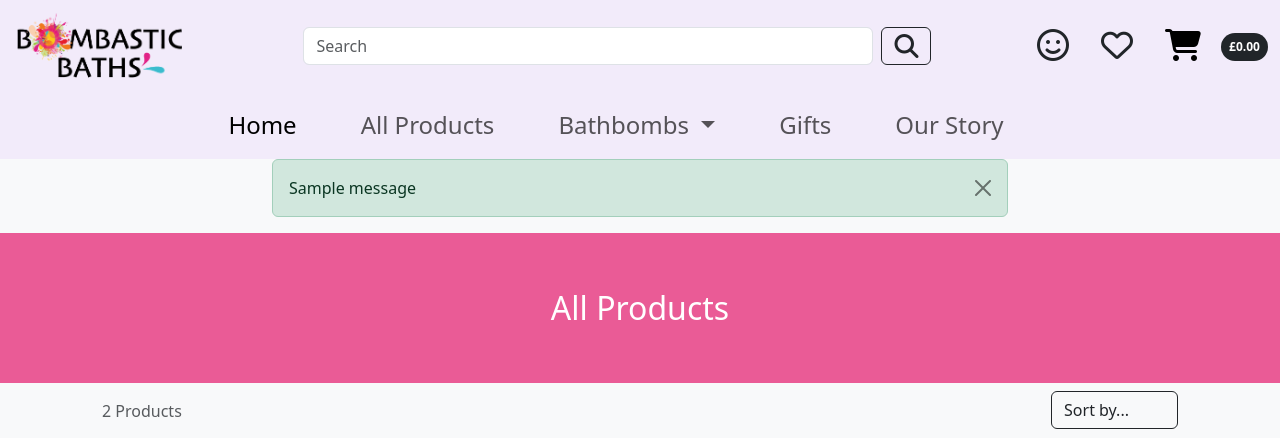
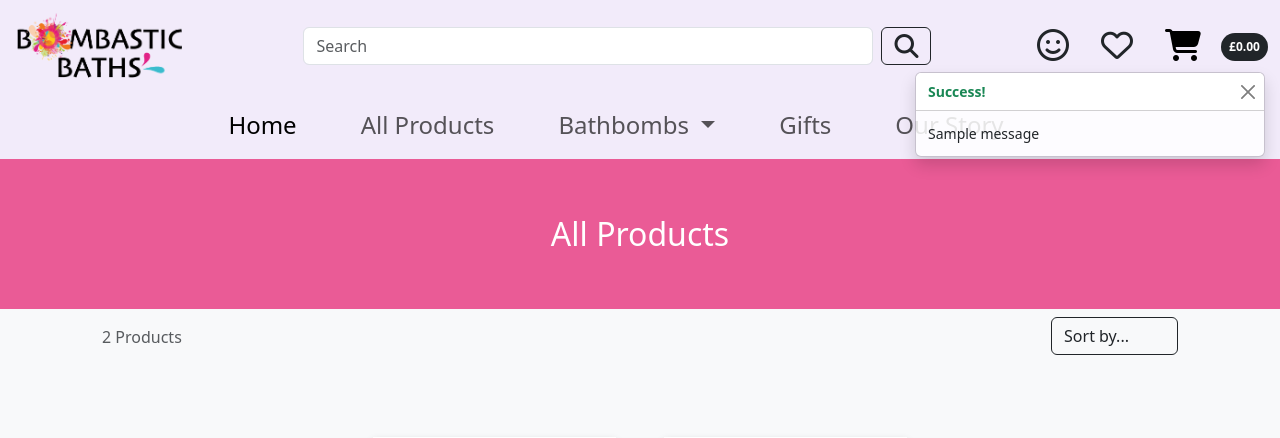
Before and after one commit to KlaraMartinsson/Bombastic-Baths, a Django app: page /products/ in a window 1280 px wide. Shown: the top 438 px of the page. Run offline with Django 3.2, Linux system fonts and the light colour scheme; tables that the repository leaves empty hold one stand-in row (values such as "Sample post"); grey boxes marked "Sample" are stand-in pictures; one stand-in notice (Sample message) is shown; some libraries are stand-ins or nearby versions.

Commit message:
Implement toast messages

```diff
--- a/cart/views.py
+++ b/cart/views.py
@@ -11,14 +11,17 @@ def shopping_cart(request):
 def add_to_cart(request, item_id):
     """Add a quantity of the specified product to the shopping cart"""
 
+    product = get_object_or_404(Product, pk=item_id)
     quantity = int(request.POST.get('quantity'))
     redirect_url = request.POST.get('redirect_url')
     cart = request.session.get('cart', {})
 
     if item_id in list(cart.keys()):
         cart[item_id] += quantity
+        messages.success(request, f'{product.name} added to your cart.')
     else:
         cart[item_id] = quantity
+        messages.success(request, f'{product.name} added to your cart.')
 
     request.session['cart'] = cart
     return redirect(redirect_url)
--- a/products/templates/products/bathbombs.html
+++ b/products/templates/products/bathbombs.html
@@ -80,3 +80,7 @@
 </section>
 <!-- bathbombs.html content ends here -->
 {% endblock %}
+
+{% block postloadjs %}
+{{ block.super }}
+{% endblock %}
--- a/products/templates/products/gifts.html
+++ b/products/templates/products/gifts.html
@@ -79,3 +79,7 @@
 </section>
 <!-- gifts.html content ends here -->
 {% endblock %}
+
+{% block postloadjs %}
+{{ block.super }}
+{% endblock %}
--- a/products/templates/products/products.html
+++ b/products/templates/products/products.html
@@ -78,3 +78,7 @@
 </section>
 <!-- products.html content ends here -->
 {% endblock %}
+
+{% block postloadjs %}
+{{ block.super }}
+{% endblock %}
--- a/static/css/style.css
+++ b/static/css/style.css
@@ -26,6 +26,17 @@ a i {
 
 .search-form {
     width: 50%;
+}
+
+.message-container {
+    position: fixed;
+    top: 72px;
+    right: 15px;
+    z-index: 99999999999;
+}
+
+.custom-toast {
+    overflow: visible;
 }
 
 /* Home page */
--- a/templates/base.html
+++ b/templates/base.html
@@ -1,6 +1,4 @@
 {% load static %}
-{% url 'home' as home_url %}
-{% url 'products' as products_url %}
 
 <!DOCTYPE html>
 <html lang="en">
@@ -92,19 +90,25 @@
             </div>
         </nav>
         <!-- Displaying Django messages -->
-        <div class="container messages">
-            <div class="row">
-                <div class="col-md-8 offset-md-2">
+        {% if messages %}
+
+        <div class="message-container">
             {% for message in messages %}
-                    <div class="alert {{ message.tags }} alert-dismissible
-                fade show" role="alert">
-                        {{ message | safe }}
-                        <button type="button" class="btn-close" data-bs-dismiss="alert" aria-label="Close"></button>
-                    </div>
+                {% with message.level as level %}
+                    {% if level == 40 %}
+                        {% include 'includes/toasts/toast_error.html' %}
+                    {% elif level == 30 %}
+                        {% include 'includes/toasts/toast_warning.html' %}
+                    {% elif level == 25 %}
+                        {% include 'includes/toasts/toast_success.html' %}
+                    {% else %}
+                        {% include 'includes/toasts/toast_info.html' %}
+                    {% endif %}
+                {% endwith %}
             {% endfor %}
         </div>
-            </div>
-        </div>
+
+        {% endif %}
 
         <main>
 
@@ -162,15 +166,15 @@
     </footer>
 
         {% block corejs %}
+        <!-- Jquery -->
+        <script src="https://code.jquery.com/jquery-3.4.1.min.js" integrity="sha256-CSXorXvZcTkaix6Yvo6HppcZGetbYMGWSFlBw8HfCJo=" crossorigin="anonymous"></script>
         <!-- Bootstrap JavaScript -->
         <script src="https://cdn.jsdelivr.net/npm/bootstrap@5.0.2/dist/js/bootstrap.bundle.min.js" integrity="sha384-MrcW6ZMFYlzcLA8Nl+NtUVF0sA7MsXsP1UyJoMp4YLEuNSfAP+JcXn/tWtIaxVXM" crossorigin="anonymous"></script>
         <!-- Fontawesome JavaScript -->
         <script src="https://kit.fontawesome.com/2da612ed01.js" crossorigin="anonymous"></script>
-    <!-- Jquery -->
-        <script src="https://code.jquery.com/jquery-3.4.1.min.js" integrity="sha256-CSXorXvZcTkaix6Yvo6HppcZGetbYMGWSFlBw8HfCJo=" crossorigin="anonymous"></script>
         {% endblock %}
 
-        {% block extrajs %}
+        {% block postloadjs %}
         <!--Javascript for infinity scroll-->
             <script>
                     $('.scroll-link').click(function (e) {
@@ -186,9 +190,12 @@
                     }
                 });
             </script>
-        {% endblock %}
 
-        {% block postloadjs %}
+            <script type="text/javascript">
+                $(document).ready(function () {
+                    $('.toast').toast('show');
+                });
+            </script>
         {% endblock %}
 
     </body>
--- /dev/null
+++ b/templates/includes/toasts/toast_success.html
@@ -0,0 +1,9 @@
+<div role="alert" aria-live="assertive" aria-atomic="true" class="toast" data-bs-autohide="false">
+    <div class="toast-header">
+        <strong class="me-auto text-success">Success!</strong>
+        <button type="button" class="btn-close" data-bs-dismiss="toast" aria-label="Close"></button>
+    </div>
+    <div class="toast-body">
+        {{ message }}
+    </div>
+</div>
```
Also changed, not shown: bombastic_baths/settings.py (+6 -9 lines), templates/includes/toasts/toast_error.html (added, +9 -0 lines), templates/includes/toasts/toast_info.html (added, +9 -0 lines), templates/includes/toasts/toast_warning.html (added, +9 -0 lines). Lines whose indentation alone changed are shown as unchanged.
